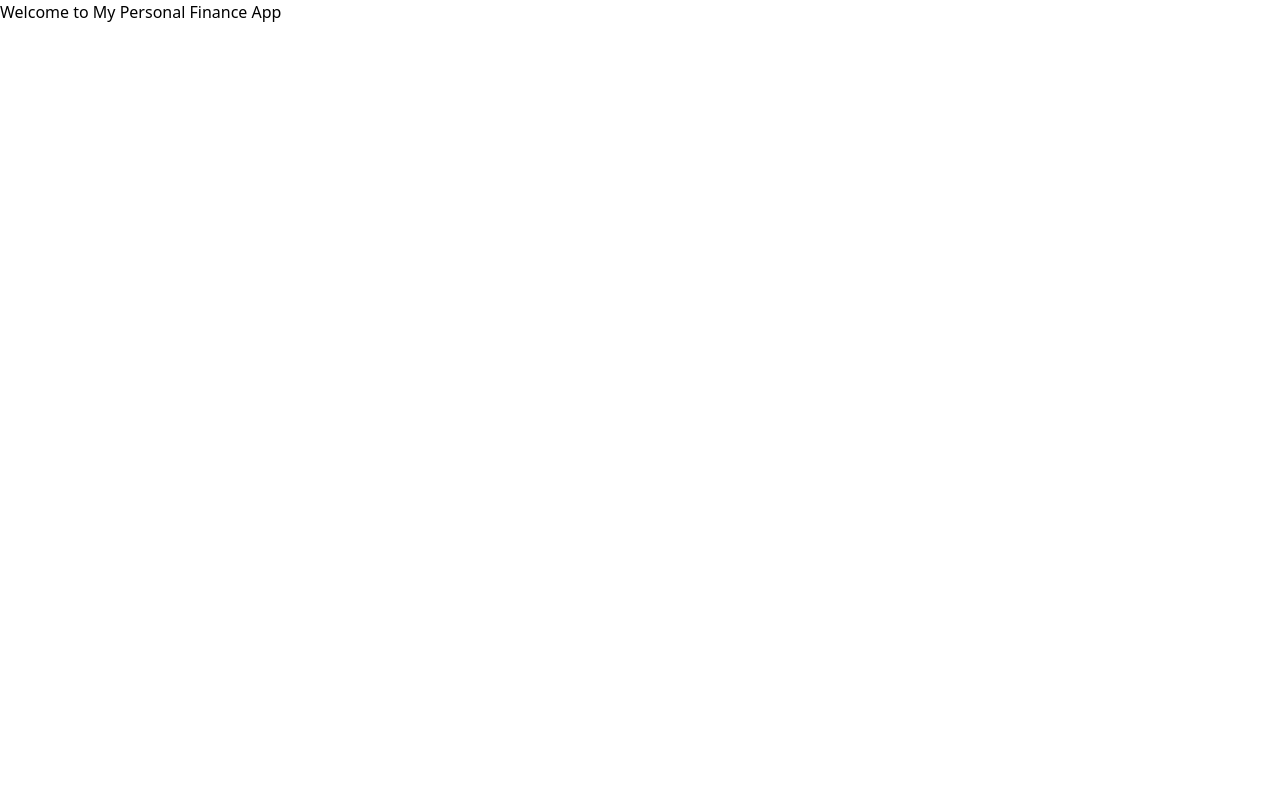
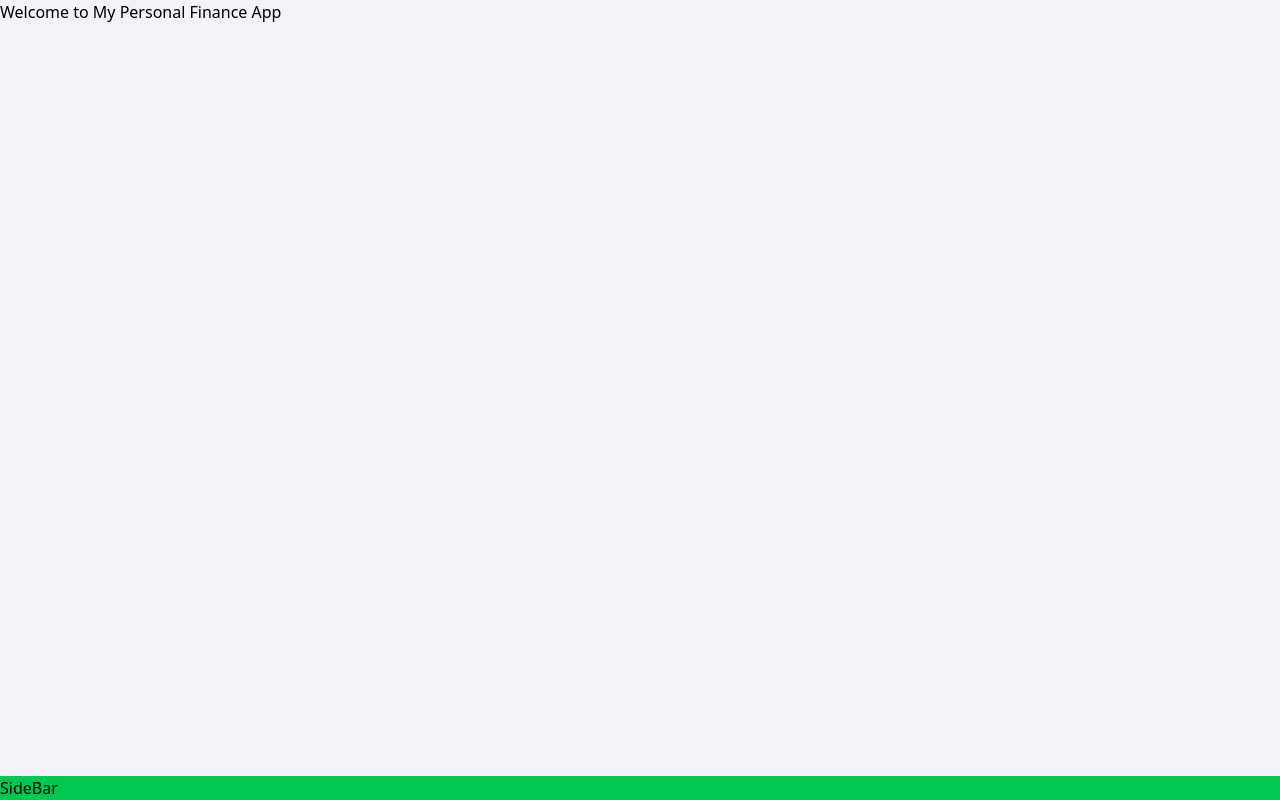
Before and after one commit to nishanth1596/personal-finance-app, a Next.js app: page / in a window 1280 px wide. Built offline with nearby package versions, Linux system fonts and the light colour scheme.

Commit message:
add basic layout

```diff
--- a/src/app/globals.css
+++ b/src/app/globals.css
@@ -35,6 +35,8 @@
   --color-army-green: #7f9161;
   --color-gold: #cab361;
   --color-orange: #be6c49;
+
+  --color-background: #f2f3f7;
 
   /* White */
   --color-white: #ffffff;
--- a/src/app/layout.tsx
+++ b/src/app/layout.tsx
@@ -1,6 +1,7 @@
 import { Public_Sans } from "next/font/google";
 import "./globals.css";
 import { Metadata } from "next";
+import SideBar from "@/components/SideBar";
 
 export const metadata: Metadata = {
   title: "Personal Finance App",
@@ -19,8 +20,11 @@ export default function RootLayout({
 }>) {
   return (
     <html lang="en">
-      <body className={`${publicSans.variable} antialiased`}>
+      <body className={`${publicSans.variable} antialiased bg-background`}>
+        <main className="min-h-screen flex flex-col">
+        <SideBar />
         {children}
+        </main>
       </body>
     </html>
   );
--- a/src/app/page.tsx
+++ b/src/app/page.tsx
@@ -1,7 +1,7 @@
 export default function Home() {
   return (
-    <main>
+    <section className="order-1">
       <h1>Welcome to My Personal Finance App</h1>
-    </main>
+    </section>
   );
 }
--- /dev/null
+++ b/src/components/SideBar.tsx
@@ -0,0 +1,7 @@
+const SideBar = () => {
+  return (
+    <aside className="bg-green-500 order-2 fixed bottom-0 w-full">SideBar</aside>
+  )
+}
+
+export default SideBar
```
